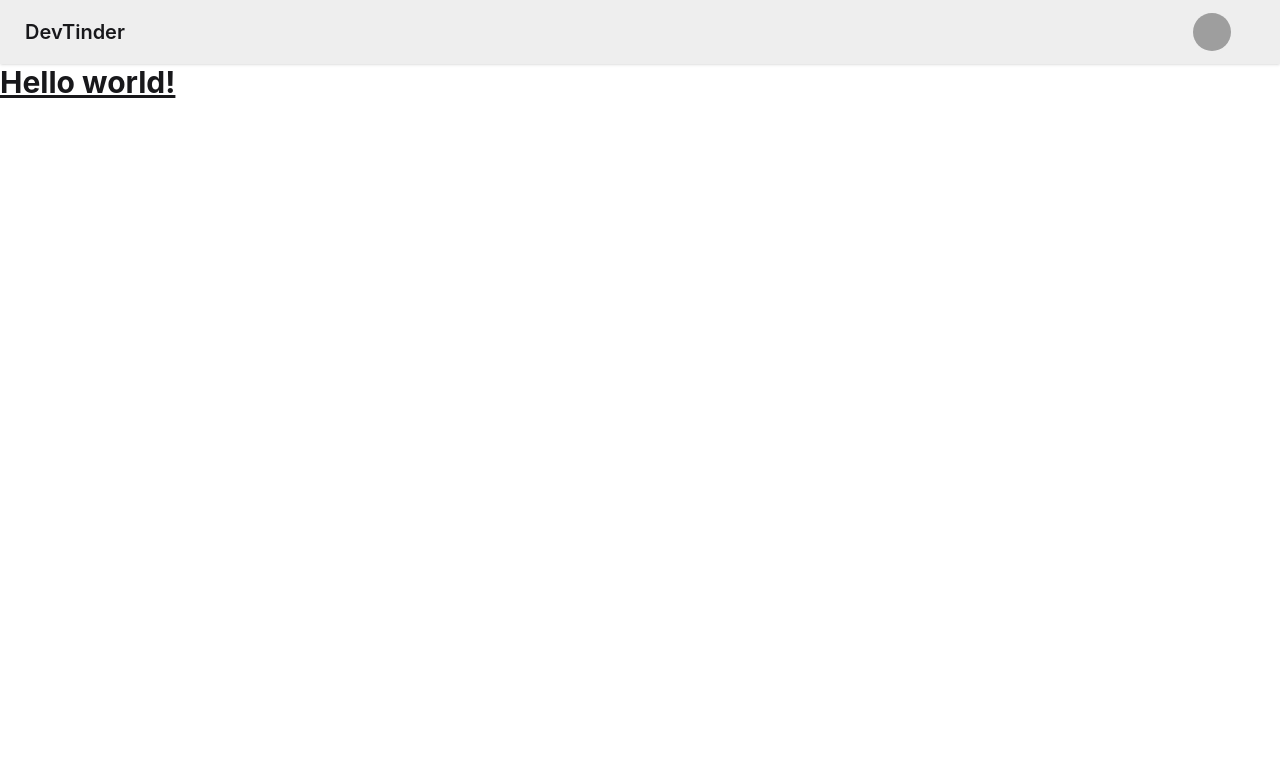
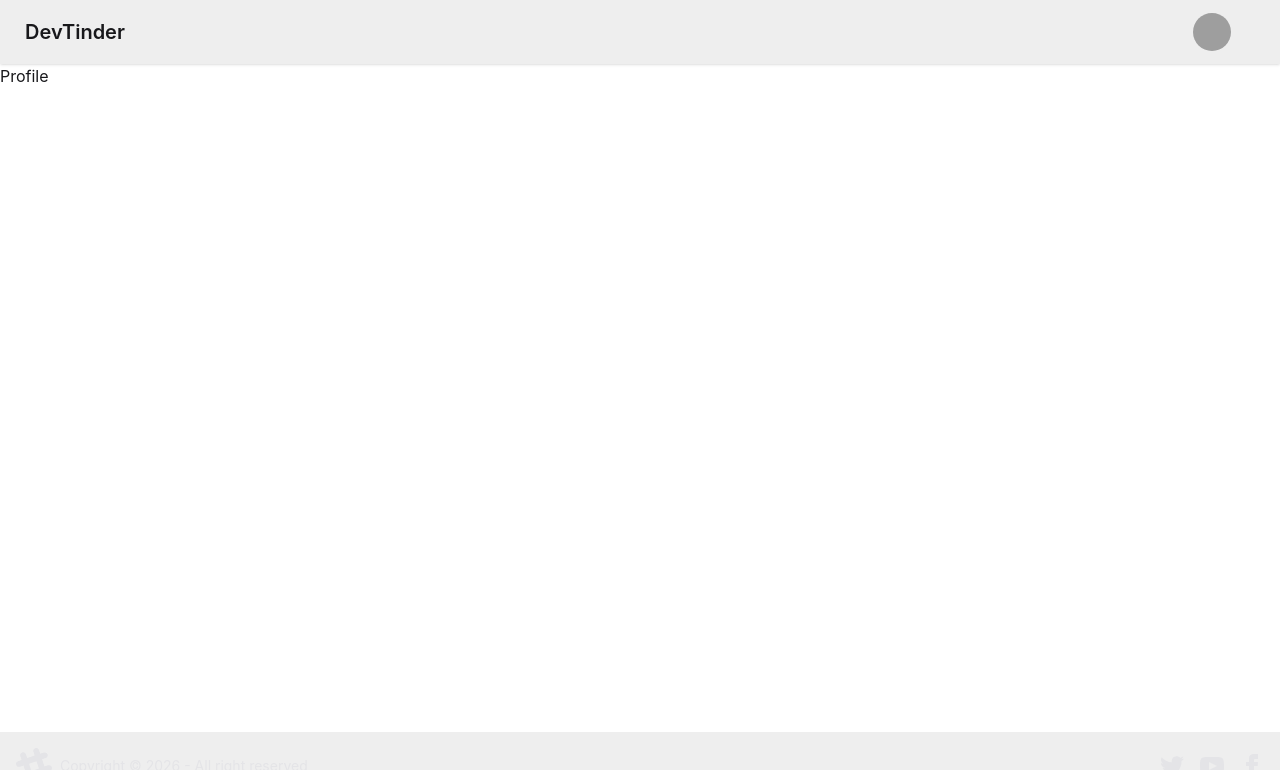
Before and after one commit to mohankumar-markuli/devTinder-web, a React (Vite) app: page /profile in a window 1280 px wide. Shown: the top 770 px of the page. Built offline with nearby package versions, Linux system fonts and the light colour scheme; grey boxes are pictures that could not be loaded.

Commit message:
react routers

```diff
--- a/package.json
+++ b/package.json
@@ -13,6 +13,7 @@
     "@tailwindcss/vite": "^4.2.2",
     "react": "^19.2.4",
     "react-dom": "^19.2.4",
+    "react-router-dom": "^7.14.1",
     "tailwindcss": "^4.2.2"
   },
   "devDependencies": {
--- a/src/App.jsx
+++ b/src/App.jsx
@@ -1,46 +1,19 @@
+import { BrowserRouter, Routes, Route } from "react-router-dom";
+import Body from "./components/Body";
+import Login from "./components/Login";
+import Profile from "./components/Profile";
+
 function App() {
   return (
     <>
-      <div className="navbar bg-base-300 shadow-sm">
-        <div className="flex-1">
-          <a className="btn btn-ghost text-xl">DevTinder</a>
-        </div>
-        <div className="flex gap-2">
-
-          <div className="dropdown dropdown-end mx-10">
-            <div
-              tabIndex={0}
-              role="button"
-              className="btn btn-ghost btn-circle avatar"
-            >
-              <div className="w-10 rounded-full">
-                <img
-                  alt="Tailwind CSS Navbar component"
-                  src="https://img.daisyui.com/images/stock/photo-1534528741775-53994a69daeb.webp"
-                />
-              </div>
-            </div>
-            <ul
-              tabIndex="-1"
-              className="menu menu-sm dropdown-content bg-base-100 rounded-box z-1 mt-3 w-52 p-2 shadow"
-            >
-              <li>
-                <a className="justify-between">
-                  Profile
-                  <span className="badge">New</span>
-                </a>
-              </li>
-              <li>
-                <a>Settings</a>
-              </li>
-              <li>
-                <a>Logout</a>
-              </li>
-            </ul>
-          </div>
-        </div>
-      </div>
-      <h1 class="text-3xl font-bold underline">Hello world!</h1>
+      <BrowserRouter basename="/">
+        <Routes>
+          <Route path="/" element={<Body />}>
+            <Route path="/login" element={<Login />} />
+            <Route path="/profile" element={<Profile />} />
+          </Route>
+        </Routes>
+      </BrowserRouter>
     </>
   );
 }
--- /dev/null
+++ b/src/components/Body.jsx
@@ -0,0 +1,15 @@
+import { Outlet } from 'react-router-dom';
+import NavBar from './Navbar';
+import Footer from './Footer';
+
+const Body = () => {
+  return (
+    <div>
+        <NavBar />
+        <Outlet />
+        <Footer />
+    </div>
+  );
+};
+
+export default Body;
--- /dev/null
+++ b/src/components/Footer.jsx
@@ -0,0 +1,57 @@
+const Footer = () => {
+  return (
+    <footer className="footer sm:footer-horizontal bg-base-300 text-neutral-content items-center p-4 fixed bottom-0 w-full">
+      <aside className="grid-flow-col items-center">
+        <svg
+          width="36"
+          height="36"
+          viewBox="0 0 24 24"
+          xmlns="http://www.w3.org/2000/svg"
+          fillRule="evenodd"
+          clipRule="evenodd"
+          className="fill-current"
+        >
+          <path d="M22.672 15.226l-2.432.811.841 2.515c.33 1.019-.209 2.127-1.23 2.456-1.15.325-2.148-.321-2.463-1.226l-.84-2.518-5.013 1.677.84 2.517c.391 1.203-.434 2.542-1.831 2.542-.88 0-1.601-.564-1.86-1.314l-.842-2.516-2.431.809c-1.135.328-2.145-.317-2.463-1.229-.329-1.018.211-2.127 1.231-2.456l2.432-.809-1.621-4.823-2.432.808c-1.355.384-2.558-.59-2.558-1.839 0-.817.509-1.582 1.327-1.846l2.433-.809-.842-2.515c-.33-1.02.211-2.129 1.232-2.458 1.02-.329 2.13.209 2.461 1.229l.842 2.515 5.011-1.677-.839-2.517c-.403-1.238.484-2.553 1.843-2.553.819 0 1.585.509 1.85 1.326l.841 2.517 2.431-.81c1.02-.33 2.131.211 2.461 1.229.332 1.018-.21 2.126-1.23 2.456l-2.433.809 1.622 4.823 2.433-.809c1.242-.401 2.557.484 2.557 1.838 0 .819-.51 1.583-1.328 1.847m-8.992-6.428l-5.01 1.675 1.619 4.828 5.011-1.674-1.62-4.829z"></path>
+        </svg>
+        <p>Copyright © {new Date().getFullYear()} - All right reserved</p>
+      </aside>
+      <nav className="grid-flow-col gap-4 md:place-self-center md:justify-self-end">
+        <a>
+          <svg
+            xmlns="http://www.w3.org/2000/svg"
+            width="24"
+            height="24"
+            viewBox="0 0 24 24"
+            className="fill-current"
+          >
+            <path d="M24 4.557c-.883.392-1.832.656-2.828.775 1.017-.609 1.798-1.574 2.165-2.724-.951.564-2.005.974-3.127 1.195-.897-.957-2.178-1.555-3.594-1.555-3.179 0-5.515 2.966-4.797 6.045-4.091-.205-7.719-2.165-10.148-5.144-1.29 2.213-.669 5.108 1.523 6.574-.806-.026-1.566-.247-2.229-.616-.054 2.281 1.581 4.415 3.949 4.89-.693.188-1.452.232-2.224.084.626 1.956 2.444 3.379 4.6 3.419-2.07 1.623-4.678 2.348-7.29 2.04 2.179 1.397 4.768 2.212 7.548 2.212 9.142 0 14.307-7.721 13.995-14.646.962-.695 1.797-1.562 2.457-2.549z"></path>
+          </svg>
+        </a>
+        <a>
+          <svg
+            xmlns="http://www.w3.org/2000/svg"
+            width="24"
+            height="24"
+            viewBox="0 0 24 24"
+            className="fill-current"
+          >
+            <path d="M19.615 3.184c-3.604-.246-11.631-.245-15.23 0-3.897.266-4.356 2.62-4.385 8.816.029 6.185.484 8.549 4.385 8.816 3.6.245 11.626.246 15.23 0 3.897-.266 4.356-2.62 4.385-8.816-.029-6.185-.484-8.549-4.385-8.816zm-10.615 12.816v-8l8 3.993-8 4.007z"></path>
+          </svg>
+        </a>
+        <a>
+          <svg
+            xmlns="http://www.w3.org/2000/svg"
+            width="24"
+            height="24"
+            viewBox="0 0 24 24"
+            className="fill-current"
+          >
+            <path d="M9 8h-3v4h3v12h5v-12h3.642l.358-4h-4v-1.667c0-.955.192-1.333 1.115-1.333h2.885v-5h-3.808c-3.596 0-5.192 1.583-5.192 4.615v3.385z"></path>
+          </svg>
+        </a>
+      </nav>
+    </footer>
+  );
+};
+
+export default Footer;
--- /dev/null
+++ b/src/components/Login.jsx
@@ -0,0 +1,10 @@
+
+const Login = () => {
+  return (
+    <div>
+        <h1>Login</h1>
+    </div>
+  );
+};
+
+export default Login;
--- /dev/null
+++ b/src/components/NavBar.jsx
@@ -0,0 +1,45 @@
+const NavBar = () => {
+  return (
+      <div className="navbar bg-base-300 shadow-sm">
+        <div className="flex-1">
+          <a className="btn btn-ghost text-xl">DevTinder</a>
+        </div>
+        <div className="flex gap-2">
+
+          <div className="dropdown dropdown-end mx-10">
+            <div
+              tabIndex={0}
+              role="button"
+              className="btn btn-ghost btn-circle avatar"
+            >
+              <div className="w-10 rounded-full">
+                <img
+                  alt="Tailwind CSS Navbar component"
+                  src="https://img.daisyui.com/images/stock/photo-1534528741775-53994a69daeb.webp"
+                />
+              </div>
+            </div>
+            <ul
+              tabIndex="-1"
+              className="menu menu-sm dropdown-content bg-base-100 rounded-box z-1 mt-3 w-52 p-2 shadow"
+            >
+              <li>
+                <a className="justify-between">
+                  Profile
+                  <span className="badge">New</span>
+                </a>
+              </li>
+              <li>
+                <a>Settings</a>
+              </li>
+              <li>
+                <a>Logout</a>
+              </li>
+            </ul>
+          </div>
+        </div>
+      </div>
+  );
+};
+
+export default NavBar;
--- /dev/null
+++ b/src/components/Profile.jsx
@@ -0,0 +1,9 @@
+const Profile = () => {
+  return (
+    <div>
+        <h1>Profile</h1>
+    </div>
+  );
+};
+
+export default Profile;
```
Also changed, not shown: 2 other files (tests, documents, lock files or other folders).
